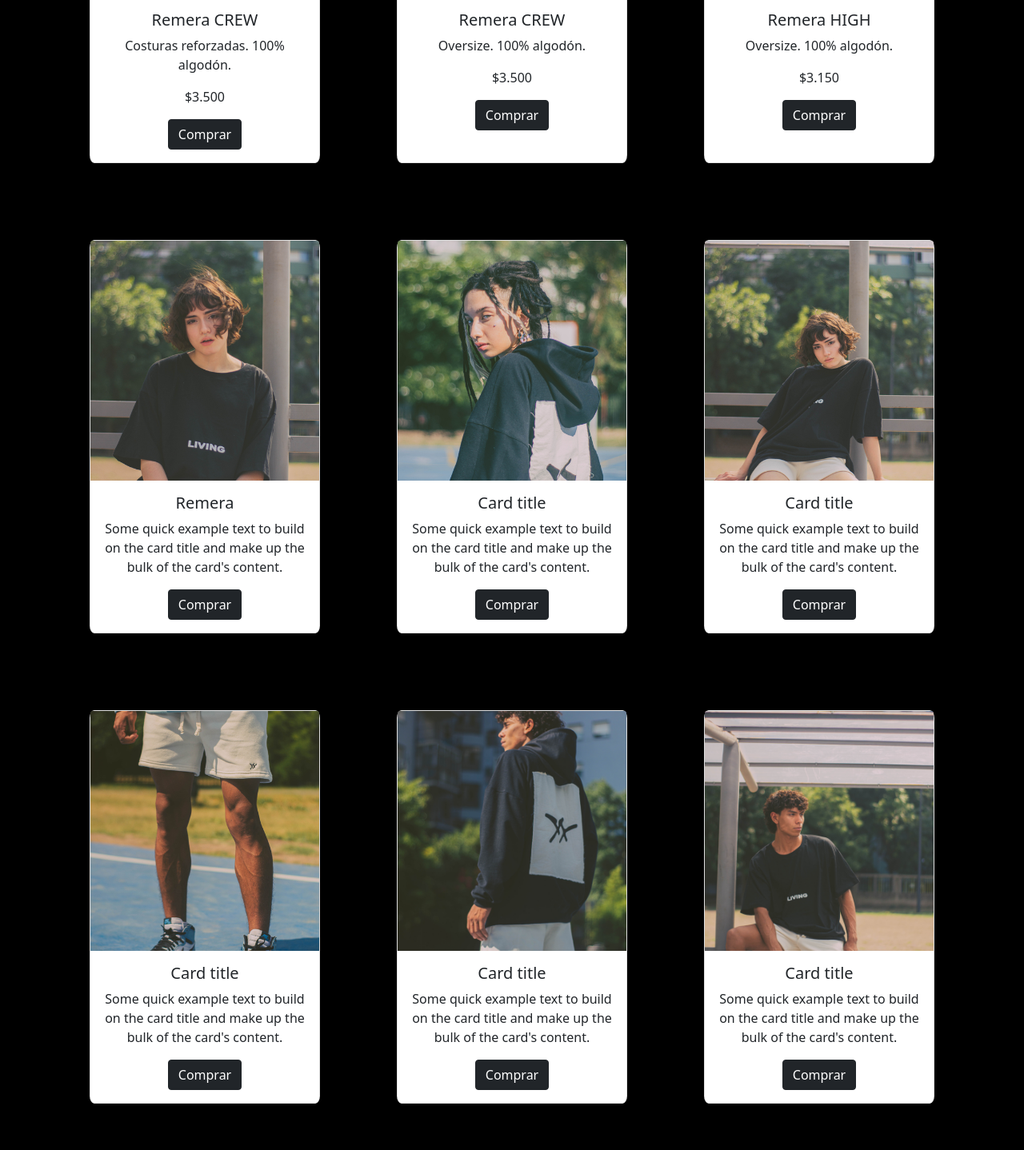
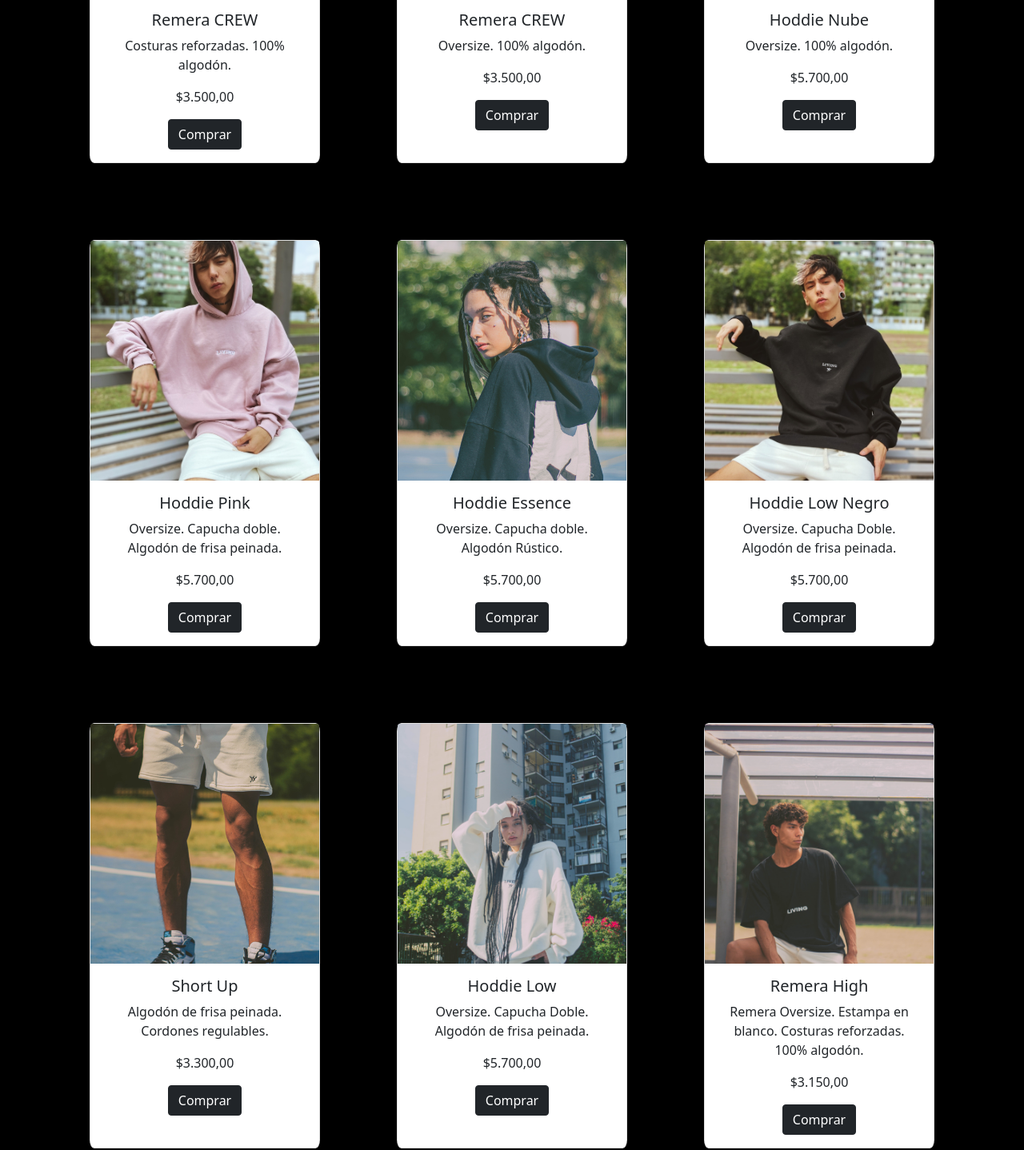
Before and after one commit to juanvilca/finalWeb-vilca, a website: page pages/productos.html in a window 1280 px wide. Shown: the part 776-2214 px from the top of the page at 80% size. Drawn offline with nearby package versions, Linux system fonts and the light colour scheme.

Commit message:
subiendo archivos

```diff
--- a/pages/productos.html
+++ b/pages/productos.html
@@ -99,7 +99,7 @@
           <div class="card-body">
             <h5 class="card-title">Remera CREW</h5>
             <p class="card-text">Costuras reforzadas. 100% algodón.</p>
-            <p class="card-text">$3.500</p>
+            <p class="card-text">$3.500,00</p>
             <a href="#" class="btn btn-dark">Comprar</a>
           </div>
         </div>
@@ -108,64 +108,70 @@
           <div class="card-body">
             <h5 class="card-title">Remera CREW</h5>
             <p class="card-text">Oversize. 100% algodón.</p>
-            <p class="card-text">$3.500</p>
+            <p class="card-text">$3.500,00</p>
             <a href="#" class="btn btn-dark">Comprar</a>
           </div>
         </div>
         <div class="card" style="width: 18rem;">
-          <img class="card-img-top" src="/img/clothing/remera-crew-women2.jpeg" alt="Card image cap">
+          <img class="card-img-top" src="/img/clothing/hoddie-nube.jpeg" alt="Card image cap">
           <div class="card-body">
-            <h5 class="card-title">Remera HIGH</h5>
+            <h5 class="card-title">Hoddie Nube</h5>
             <p class="card-text">Oversize. 100% algodón.</p>
-            <p class="card-text">$3.150</p>
+            <p class="card-text">$5.700,00</p>
             <a href="#" class="btn btn-dark">Comprar</a>
           </div>
         </div>
         <div class="card" style="width: 18rem;">
-          <img class="card-img-top" src="/img/clothing/remera-high-women.jpeg" alt="Card image cap">
+          <img class="card-img-top" src="/img/clothing/hoddie-pink1.jpeg" alt="Card image cap">
           <div class="card-body">
-            <h5 class="card-title">Remera</h5>
-            <p class="card-text">Some quick example text to build on the card title and make up the bulk of the card's content.</p>
+            <h5 class="card-title">Hoddie Pink</h5>
+            <p class="card-text">Oversize. Capucha doble. Algodón de frisa peinada.</p>
+            <p class="card-text">$5.700,00</p>
             <a href="#" class="btn btn-dark">Comprar</a>
           </div>
         </div>
         <div class="card" style="width: 18rem;">
           <img class="card-img-top" src="/img/clothing/hoddie-essence-women.jpeg" alt="Card image cap">
           <div class="card-body">
-            <h5 class="card-title">Card title</h5>
-            <p class="card-text">Some quick example text to build on the card title and make up the bulk of the card's content.</p>
+            <h5 class="card-title">Hoddie Essence</h5>
+            <p class="card-text">Oversize. Capucha doble. Algodón Rústico.</p>
+            <p class="card-text">$5.700,00</p>
             <a href="#" class="btn btn-dark">Comprar</a>
           </div>
         </div>
         <div class="card" style="width: 18rem;">
-          <img class="card-img-top" src="/img/clothing/remera-high-women1.jpeg" alt="Card image cap">
+          <img class="card-img-top" src="/img/clothing/hoddie-low-negro.jpeg" alt="Card image cap">
           <div class="card-body">
-            <h5 class="card-title">Card title</h5>
-            <p class="card-text">Some quick example text to build on the card title and make up the bulk of the card's content.</p>
+            <h5 class="card-title">Hoddie Low Negro</h5>
+            <p class="card-text">Oversize. Capucha Doble. Algodón de frisa peinada.</p>
+            <p class="card-text">$5.700,00</p>
             <a href="#" class="btn btn-dark">Comprar</a>
           </div>
         </div>
         <div class="card" style="width: 18rem;">
           <img class="card-img-top" src="/img/clothing/short-up-men.jpeg" alt="Card image cap">
           <div class="card-body">
-            <h5 class="card-title">Card title</h5>
-            <p class="card-text">Some quick example text to build on the card title and make up the bulk of the card's content.</p>
+            <h5 class="card-title">Short Up</h5>
+            <p class="card-text">Algodón de frisa peinada. Cordones regulables.</p>
+            <p class="card-text">$3.300,00</p>
             <a href="#" class="btn btn-dark">Comprar</a>
           </div>
         </div>
         <div class="card" style="width: 18rem;">
-          <img class="card-img-top" src="/img/clothing/short-up-men1.jpeg" alt="Card image cap">
+          <img class="card-img-top" src="/img/clothing/hoddie-low1.jpeg" alt="Card image cap">
           <div class="card-body">
-            <h5 class="card-title">Card title</h5>
-            <p class="card-text">Some quick example text to build on the card title and make up the bulk of the card's content.</p>
+            <h5 class="card-title">Hoddie Low</h5>
+            <p class="card-text">Oversize. Capucha Doble. Algodón de frisa peinada.</p>
+            <p class="card-text">$5.700,00</p>
             <a href="#" class="btn btn-dark">Comprar</a>
           </div>
         </div>
         <div class="card" style="width: 18rem;">
           <img class="card-img-top" src="/img/clothing/remera-high-men.jpeg" alt="Card image cap">
           <div class="card-body">
-            <h5 class="card-title">Card title</h5>
-            <p class="card-text">Some quick example text to build on the card title and make up the bulk of the card's content.</p>
+            <h5 class="card-title">Remera High</h5>
+            <p class="card-text">Remera Oversize. Estampa en blanco. Costuras reforzadas. 100% algodón.</p>
+            <p class="card-text">$3.150,00</p>
             <a href="#" class="btn btn-dark">Comprar</a>
           </div>
         </div>
--- a/scss/base/_operations.scss
+++ /dev/null
@@ -1,6 +0,0 @@
-$main-width: 400;
-
-//just testing//
-header{
-    width: $main-width - 200px;
-}
```
Also changed, not shown: index.html (+1 -1 lines), css/main.css, img/clothing/hoddie-low-negro.jpeg (added), img/clothing/hoddie-low1.jpeg (added), img/clothing/hoddie-nube.jpeg (added), img/clothing/hoddie-pink1.jpeg (added), 1 other file.
